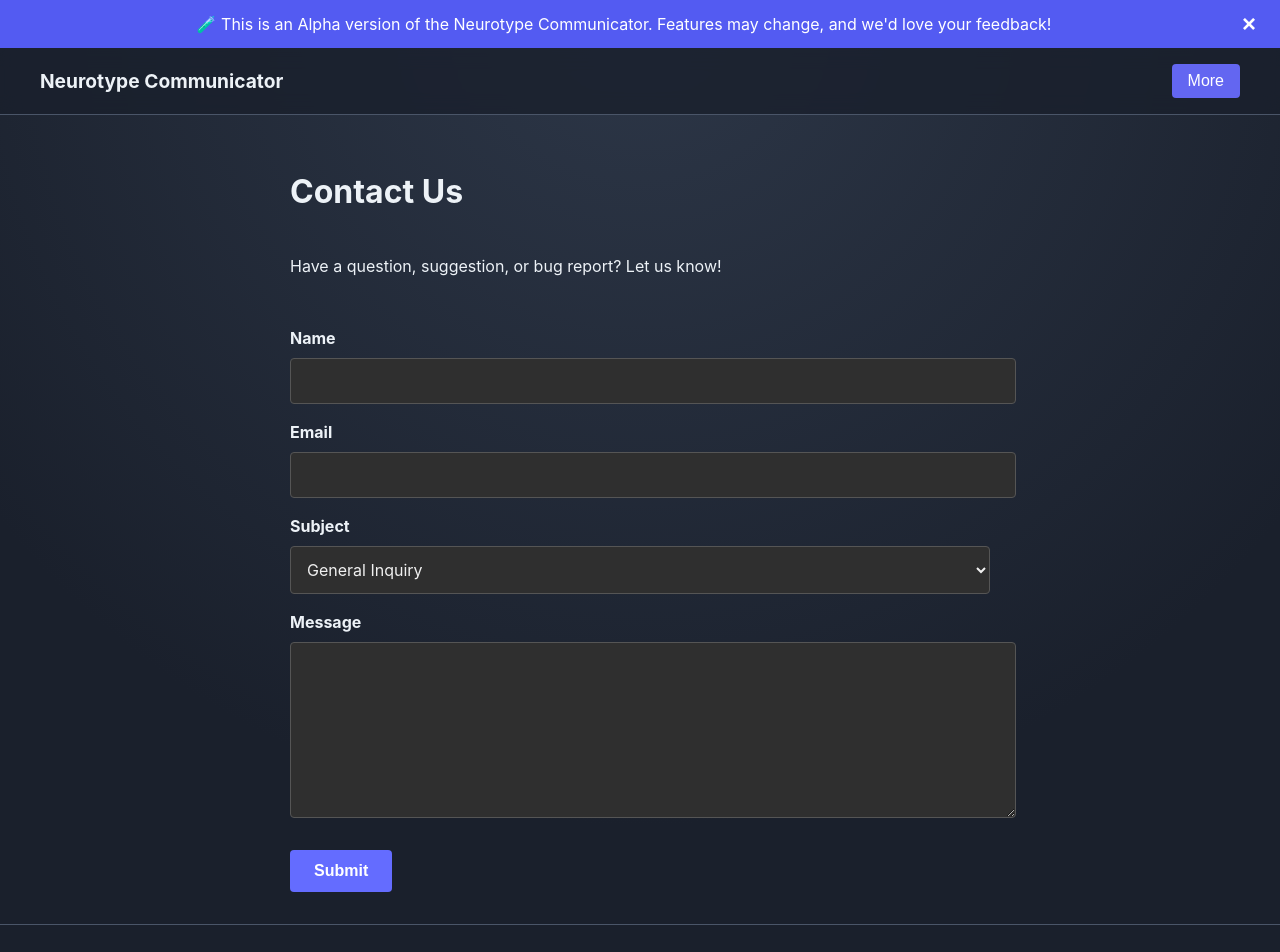
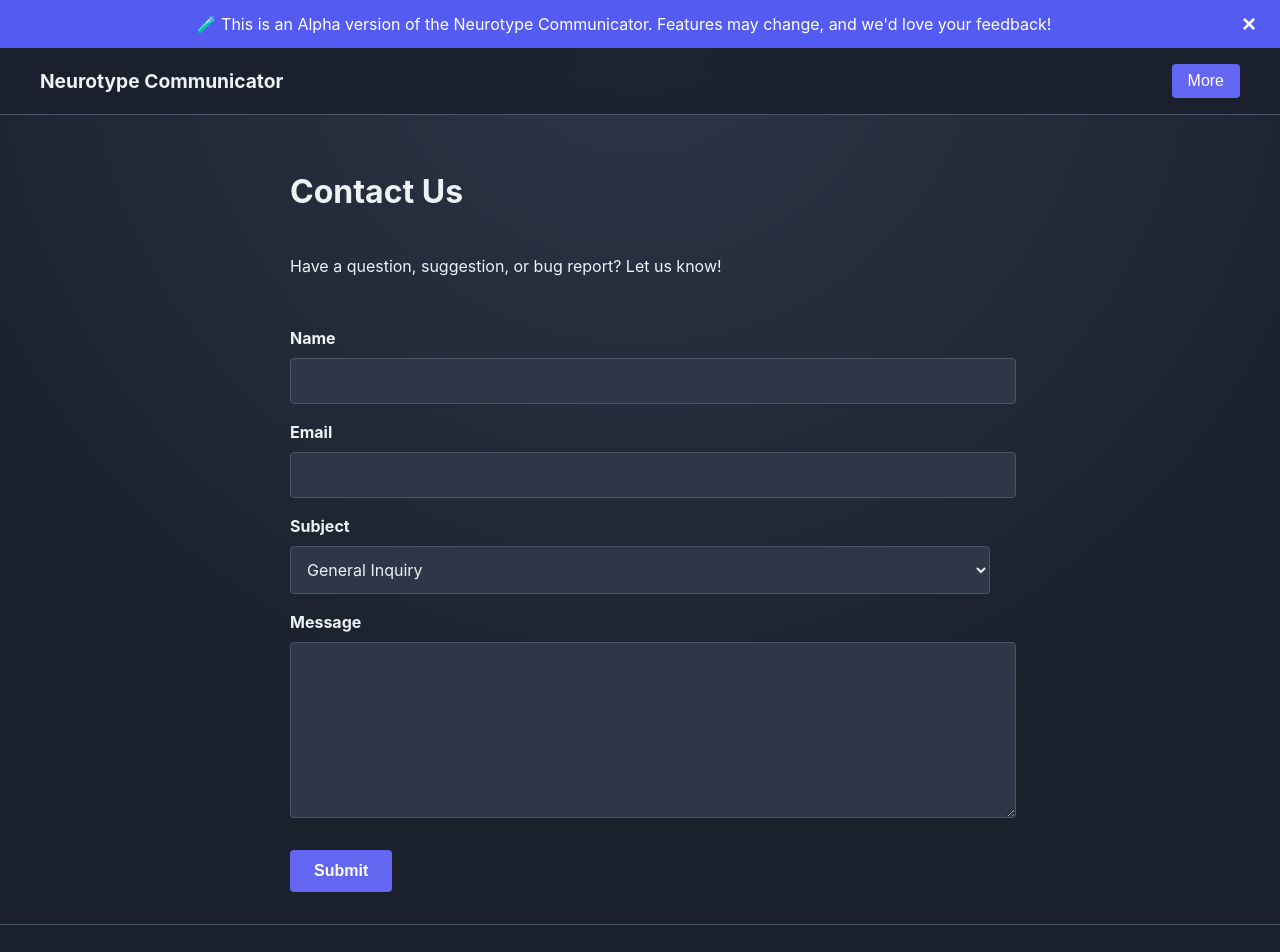
Before and after one commit to SolFlourishes/neurotype-communicator-frontend, a React (Vite) app: page /contact in a window 1280 px wide. Shown: the top 952 px of the page. Built offline with nearby package versions, Linux system fonts and the light colour scheme; no server answers.

Commit message:
feat: Add version tracking to forms

```diff
--- a/src/pages/ContactPage.css
+++ b/src/pages/ContactPage.css
@@ -25,9 +25,9 @@
   width: 100%;
   padding: 0.75rem;
   border-radius: 4px;
-  border: 1px solid #555;
-  background-color: #2f2f2f;
-  color: #f0f0f0;
+  border: 1px solid var(--border);
+  background-color: var(--surface);
+  color: var(--text-primary);
   font-size: 1rem;
   font-family: inherit;
 }
@@ -44,7 +44,7 @@
   font-size: 1rem;
   font-weight: bold;
   cursor: pointer;
-  background-color: #646cff;
+  background-color: var(--primary);
   color: white;
   margin-top: 1rem;
   align-self: flex-start;
@@ -63,9 +63,9 @@
 }
 
 .success-message {
-  background-color: #2a4b37;
-  border: 1px solid #3c8d40;
-  color: #a0e9a4;
+  background-color: var(--success-bg);
+  border: 1px solid var(--success-border);
+  color: var(--success-text);
 }
 
 .error-message {
--- a/src/pages/ContactPage.jsx
+++ b/src/pages/ContactPage.jsx
@@ -1,5 +1,5 @@
 import React, { useState } from 'react';
-import axios from 'axios'; // <-- THE FIX IS HERE
+import axios from 'axios';
 import './ContactPage.css';
 
 function ContactPage() {
@@ -29,7 +29,6 @@
     setSuccessMessage(null);
 
     try {
-      // This call now correctly uses the imported 'axios'
       await axios.post('/api/contact', formData);
       setSuccessMessage('Thank you for your message! We will get back to you shortly.');
       setFormData({ name: '', email: '', subject: 'General Inquiry', message: '' });
```
